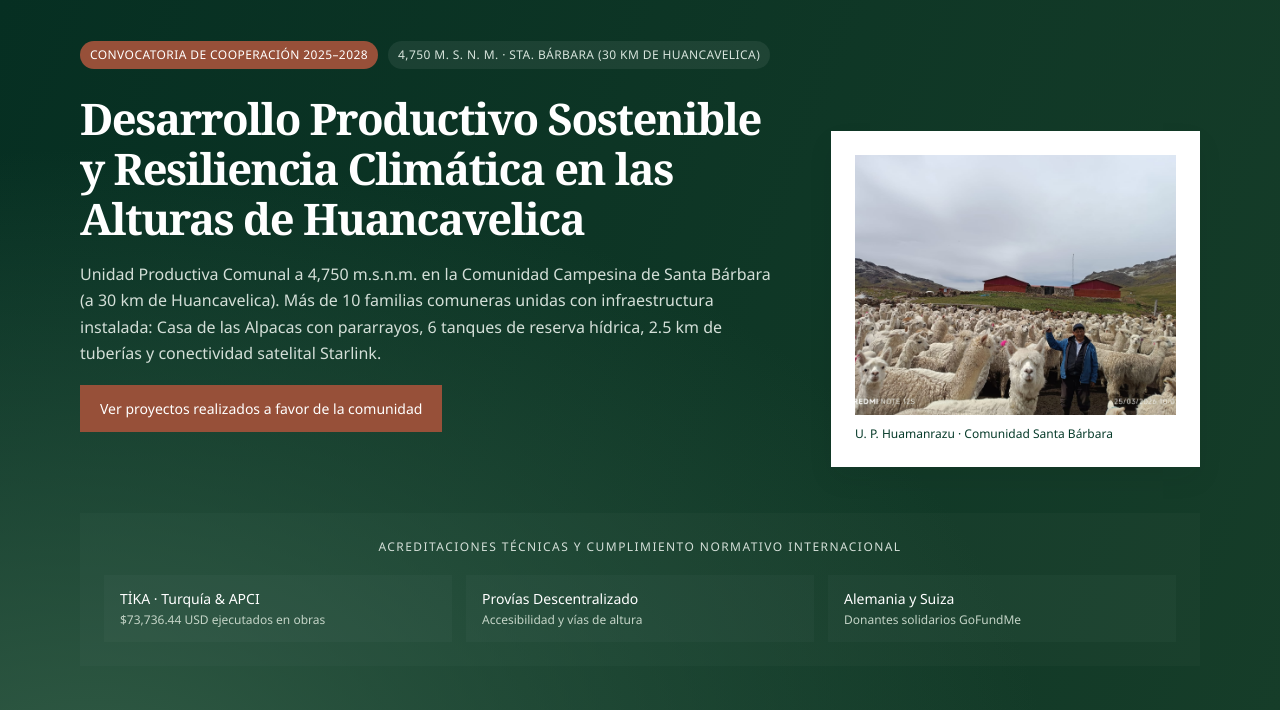
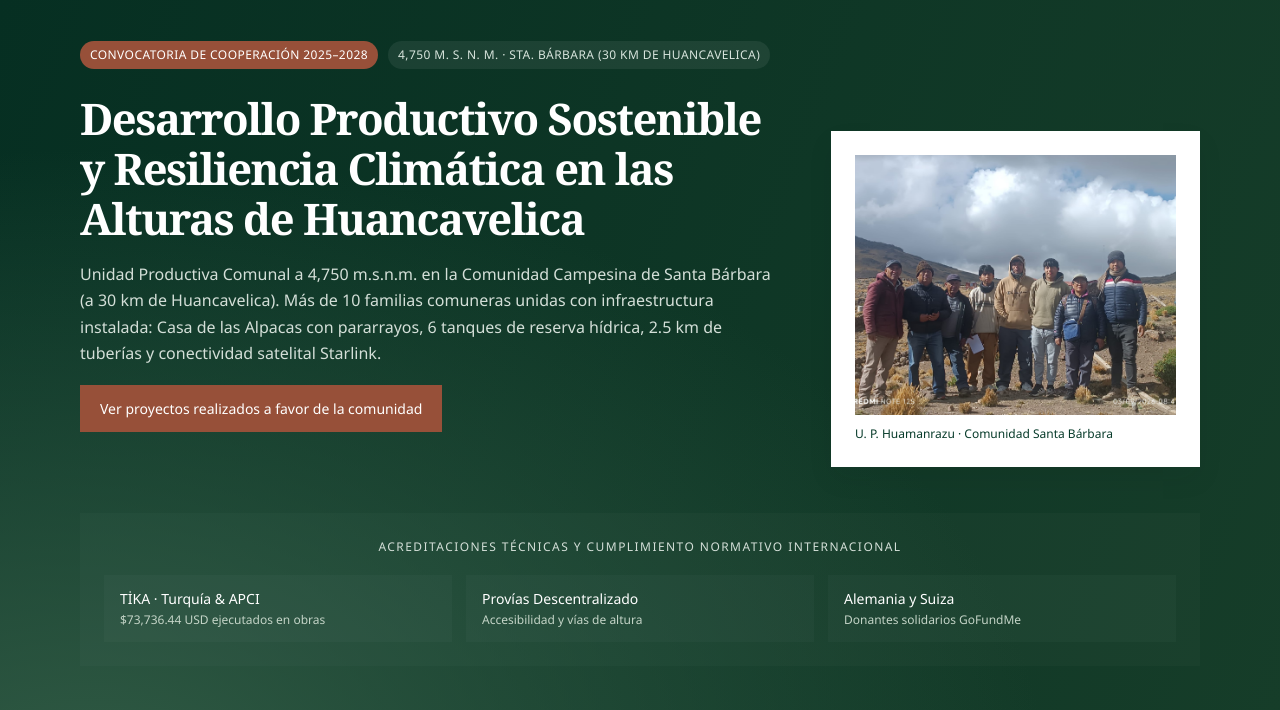
Before and after one commit to M4nu007/asociacion-productores-huamanrazu, a website: page index.html in a window 1280 px wide. Shown: the part 90-800 px from the top of the page. Drawn offline with Linux system fonts and the light colour scheme.

Commit message:
Use team photo on home cover

```diff
--- a/index.html
+++ b/index.html
@@ -42,7 +42,7 @@
 <a class="button" href="proyectos.html">Ver proyectos realizados a favor de la comunidad</a>
 </div>
 <figure class="photo-frame">
-<img src="assets/hato-casa.jpg" alt="Hato de alpacas frente a la Casa de las Alpacas en Huamanrazu" width="1600" height="1200">
+<img src="assets/equipo.jpg" alt="Equipo de la Asociación de Productores Huamanrazu en la Comunidad Santa Bárbara" width="1600" height="1200">
 <figcaption>U. P. Huamanrazu · Comunidad Santa Bárbara</figcaption>
 </figure>
 </div>
```
